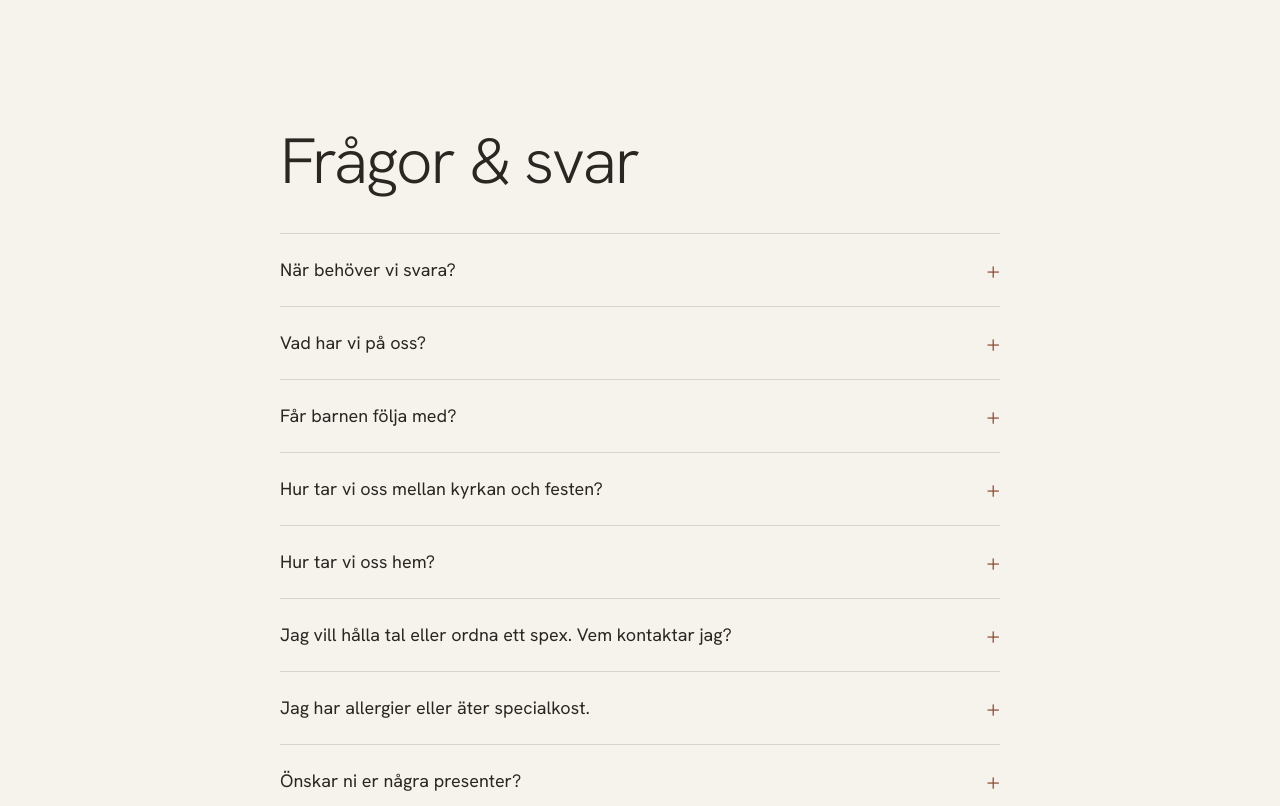
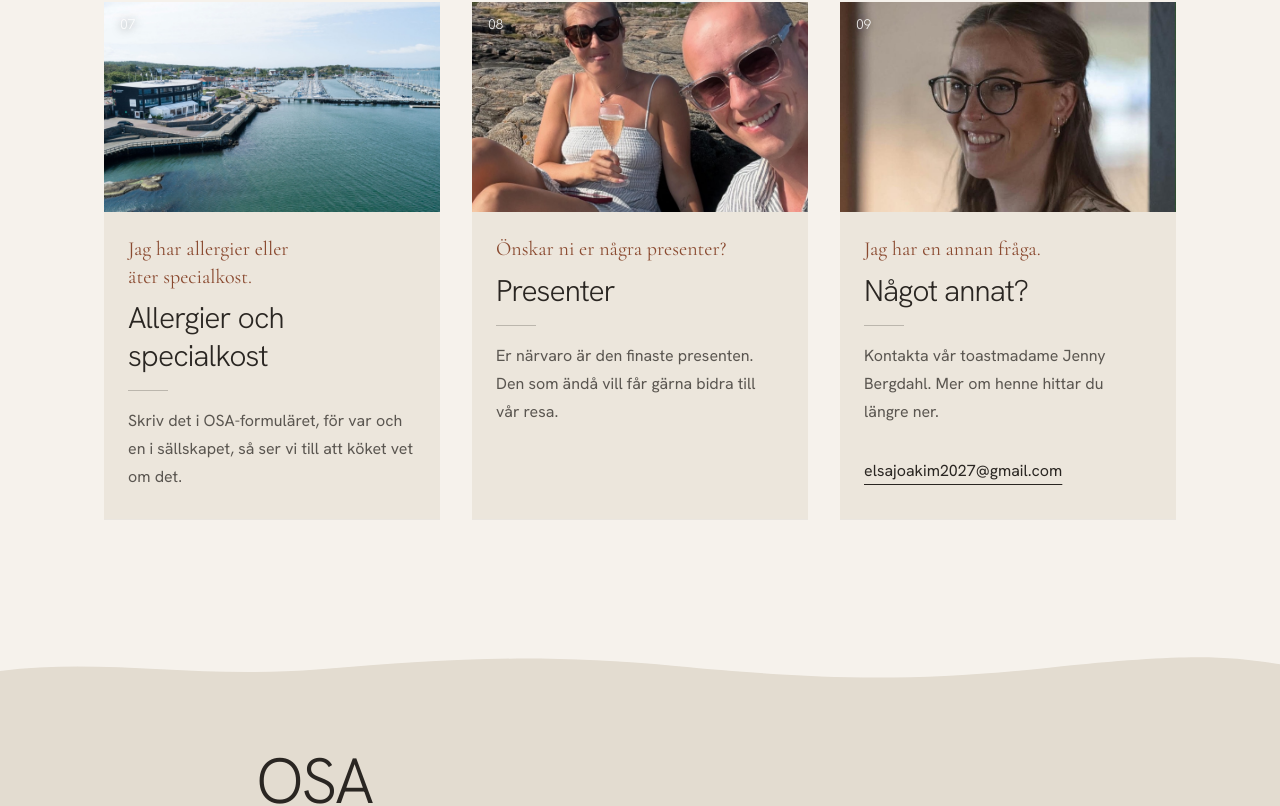
Before and after one commit to joakimlarsson-a11y/elsa-joakim-2027, a Next.js app: page / in a window 1280 px wide. Shown: the part 6578-7384 px from the top of the page. Built offline with nearby package versions, Linux system fonts and the light colour scheme.

Commit message:
Set toastmadame email and move FAQ above RSVP as image cards
Co-authored-by: joakimlarsson-a11y <6221762+joakimlarsson-a11y@users.noreply.github.com>

```diff
--- a/app/globals.css
+++ b/app/globals.css
@@ -181,6 +181,25 @@ p {
   filter: grayscale(.8) brightness(1.06);
 }
 
+/* Frågor & svar: korten lyfter lätt och bilden andas vid hovring. */
+.faq-card {
+  box-shadow: 0 1px 0 rgba(42, 38, 34, .06);
+  transition: transform .5s cubic-bezier(.22, 1, .36, 1), box-shadow .5s cubic-bezier(.22, 1, .36, 1);
+}
+
+.faq-card:hover {
+  transform: translateY(-4px);
+  box-shadow: 0 18px 40px -12px rgba(42, 38, 34, .18);
+}
+
+.faq-card-image {
+  transition: transform 1.2s cubic-bezier(.22, 1, .36, 1);
+}
+
+.faq-card:hover .faq-card-image {
+  transform: scale(1.05);
+}
+
 .shoreline {
   display: block;
   width: 100%;
--- a/app/page.tsx
+++ b/app/page.tsx
@@ -39,15 +39,15 @@ const navLinks = [
 ];
 
 const faqs = [
-  { q: "När behöver vi svara?", a: `Senast den ${WEDDING.rsvpBy}. Svara via formuläret längre ner. En anmälan per sällskap räcker.` },
-  ...(WEDDING.dressCode ? [{ q: "Vad har vi på oss?", a: `Klädkoden är ${WEDDING.dressCode.toLowerCase()}. ${WEDDING.dressCodeNote}`.trim() }] : []),
-  ...(WEDDING.children ? [{ q: "Får barnen följa med?", a: WEDDING.children }] : []),
-  { q: "Hur tar vi oss mellan kyrkan och festen?", a: "Vi ordnar buss som avgår direkt från Ölmevalla Kyrka efter ceremonin. Ange i OSA:n vilka som vill åka med." },
-  { q: "Hur tar vi oss hem?", a: "Vi har ingen buss tillbaka. Från Långedrag går spårvagn 11 in mot centrala Göteborg, och taxi går förstås också bra. Boka gärna i förväg." },
-  { q: "Jag vill hålla tal eller ordna ett spex. Vem kontaktar jag?", a: "Hör av dig till vår toastmadame Jenny Bergdahl i god tid, så hjälper hon dig att planera in det under kvällen." },
-  { q: "Jag har allergier eller äter specialkost.", a: "Skriv det i OSA-formuläret, för var och en i sällskapet, så ser vi till att köket vet om det." },
-  { q: "Önskar ni er några presenter?", a: "Er närvaro är den finaste presenten. Den som ändå vill får gärna bidra till vår resa." },
-  { q: "Jag har en annan fråga.", a: "Kontakta Jenny Bergdahl. Mer om henne hittar du under Toastmadame." }
+  { title: "Svara senast", q: "När behöver vi svara?", a: `Senast den ${WEDDING.rsvpBy}, via formuläret längre ner. En anmälan per sällskap räcker.`, image: "/photos/vigsel.jpg", position: "center" },
+  ...(WEDDING.dressCode ? [{ title: `Klädkod: ${WEDDING.dressCode}`, q: "Vad har vi på oss?", a: WEDDING.dressCodeNote, image: "/photos/skal.jpg", position: "center 30%" }] : []),
+  ...(WEDDING.children ? [{ title: "Barnen", q: "Får barnen följa med?", a: WEDDING.children, image: "/photos/familj.jpg", position: "center 30%" }] : []),
+  { title: "Buss till festen", q: "Hur tar vi oss mellan kyrkan och festen?", a: "Bussen avgår direkt från Ölmevalla Kyrka efter ceremonin. Ange i OSA:n vilka som vill åka med.", image: "/photos/olmevalla-kyrka.jpg", position: "center" },
+  { title: "Hem efter festen", q: "Hur tar vi oss hem?", a: "Ingen buss tillbaka. Spårvagn 11 går in mot centrala Göteborg, och taxi går förstås också bra. Boka gärna i förväg.", image: "/photos/draken.jpg", position: "70% center" },
+  { title: "Tal och spex", q: "Jag vill hålla tal eller ordna ett spex. Vem kontaktar jag?", a: "Hör av dig till vår toastmadame Jenny Bergdahl i god tid, så hjälper hon dig att planera in det under kvällen.", image: "/photos/skratt.jpg", position: "center 30%", contact: true },
+  { title: "Allergier och specialkost", q: "Jag har allergier eller äter specialkost.", a: "Skriv det i OSA-formuläret, för var och en i sällskapet, så ser vi till att köket vet om det.", image: "/photos/langedrags-vardshus.jpg", position: "center" },
+  { title: "Presenter", q: "Önskar ni er några presenter?", a: "Er närvaro är den finaste presenten. Den som ändå vill får gärna bidra till vår resa.", image: "/photos/bubbel.jpg", position: "center 35%" },
+  { title: "Något annat?", q: "Jag har en annan fråga.", a: "Kontakta vår toastmadame Jenny Bergdahl. Mer om henne hittar du längre ner.", image: "/photos/jenny.jpg", position: "center 20%", contact: true }
 ];
 
 const h2 = "font-display text-[clamp(2.5rem,9vw,4rem)] leading-[1] [hyphens:auto]";
@@ -222,6 +222,34 @@ export default async function Home({ searchParams }: HomeProps) {
         </div>
       </section>
 
+      <section id="fragor" className="mx-auto max-w-6xl scroll-mt-4 px-6 pb-24 lg:px-10 lg:pb-32" aria-labelledby="faq-title">
+        <div className="grid gap-6 lg:grid-cols-[1fr_1.2fr] lg:items-end">
+          <h2 id="faq-title" data-reveal="up" className={`${h2} text-ink`}>Frågor <span className="font-accent text-ember">&</span> svar</h2>
+          <p data-reveal="up" style={delay(120)} className="max-w-xl text-lg leading-8 text-ink/75">Det mesta ni undrar över, samlat på ett ställe. Hittar ni inte svaret? Fråga Jenny.</p>
+        </div>
+        <ul className="mt-14 grid gap-6 sm:grid-cols-2 lg:grid-cols-3 lg:gap-8">
+          {faqs.map((faq, index) => (
+            <li key={faq.title} data-reveal="up" style={delay((index % 3) * 120)}>
+              <article className="faq-card group flex h-full flex-col bg-shell">
+                <div className="relative aspect-[16/10] overflow-hidden">
+                  <Image src={faq.image} alt="" fill sizes="(min-width: 1152px) 340px, (min-width: 1024px) 30vw, (min-width: 640px) 46vw, 100vw" style={{ objectPosition: faq.position }} className="faq-card-image object-cover" />
+                  <span className="absolute left-4 top-3 font-display text-sm tracking-[.08em] text-white/90 [text-shadow:0_1px_8px_rgba(42,38,34,.6)]" aria-hidden="true">{String(index + 1).padStart(2, "0")}</span>
+                </div>
+                <div className="flex flex-1 flex-col px-6 pb-7 pt-6">
+                  <p className="font-accent text-xl leading-snug text-ember">{faq.q}</p>
+                  <h3 className="mt-2 font-display text-3xl leading-tight text-ink">{faq.title}</h3>
+                  <span className="mt-4 block h-px w-10 bg-ink/25 transition-all duration-500 group-hover:w-16" aria-hidden="true" />
+                  <p className="mt-4 leading-7 text-ink/75">{faq.a}</p>
+                  {faq.contact && TOASTMADAME_EMAIL && (
+                    <a href={`mailto:${TOASTMADAME_EMAIL}`} className="btn-quiet mt-auto self-start break-all pt-2 text-ink">{TOASTMADAME_EMAIL}</a>
+                  )}
+                </div>
+              </article>
+            </li>
+          ))}
+        </ul>
+      </section>
+
       {!thankYou && (
         <>
           <Shoreline className="text-foam" />
@@ -246,21 +274,6 @@ export default async function Home({ searchParams }: HomeProps) {
           <Shoreline className="text-foam" flip />
         </>
       )}
-
-      <section id="fragor" className="mx-auto max-w-3xl scroll-mt-4 px-6 py-24 lg:py-32" aria-labelledby="faq-title">
-        <h2 id="faq-title" data-reveal="up" className={`${h2} text-ink`}>Frågor & svar</h2>
-        <div className="mt-10 divide-y divide-ink/15 border-y border-ink/15">
-          {faqs.map((faq, index) => (
-            <details key={faq.q} data-reveal="up" style={delay(index * 80)} className="group py-5">
-              <summary className="flex cursor-pointer list-none items-center justify-between gap-6 text-lg text-ink [&::-webkit-details-marker]:hidden">
-                {faq.q}
-                <span className="text-2xl font-light text-ember transition group-open:rotate-45" aria-hidden="true">+</span>
-              </summary>
-              <p className="mt-3 max-w-2xl leading-7 text-ink/75">{faq.a}</p>
-            </details>
-          ))}
-        </div>
-      </section>
 
       <section className="on-dark bg-ink px-6 py-24 text-white lg:px-10 lg:py-32" aria-labelledby="toast-title">
         <div className="mx-auto grid max-w-6xl items-center gap-12 lg:grid-cols-[18rem_1fr] lg:gap-16">
--- a/lib/site.ts
+++ b/lib/site.ts
@@ -1,7 +1,7 @@
 export const UUID_PATTERN = /^[0-9a-f]{8}-[0-9a-f]{4}-[0-9a-f]{4}-[0-9a-f]{4}-[0-9a-f]{12}$/i;
 
-/** Kontaktadress till toastmadame Jenny. Lämna tom tills adressen är bestämd. */
-export const TOASTMADAME_EMAIL = "";
+/** Kontaktadress till toastmadame Jenny. */
+export const TOASTMADAME_EMAIL = "elsajoakim2027@gmail.com";
 
 /**
  * Fakta om dagen. Tomma strängar döljs på sidan – fyll i när det är bestämt.
```
Also changed, not shown: 1 other file (tests, documents, lock files or other folders).
